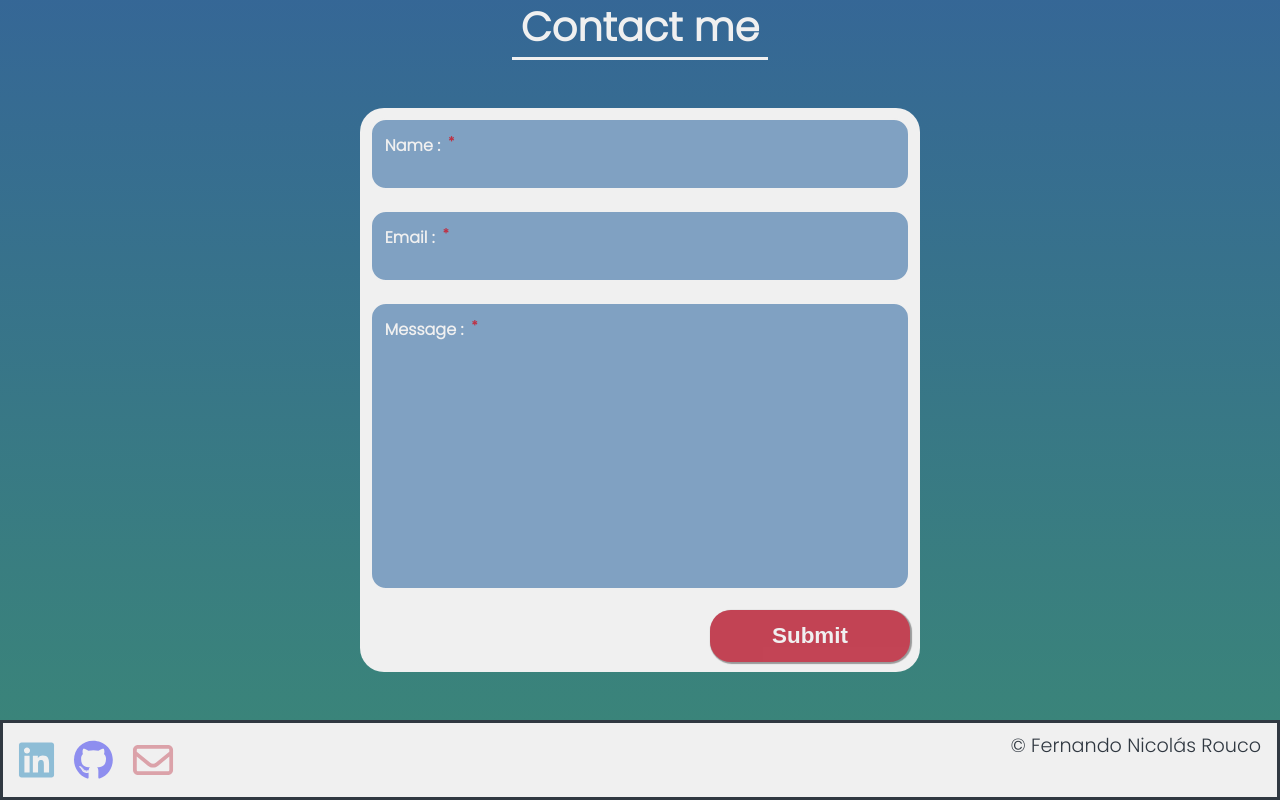
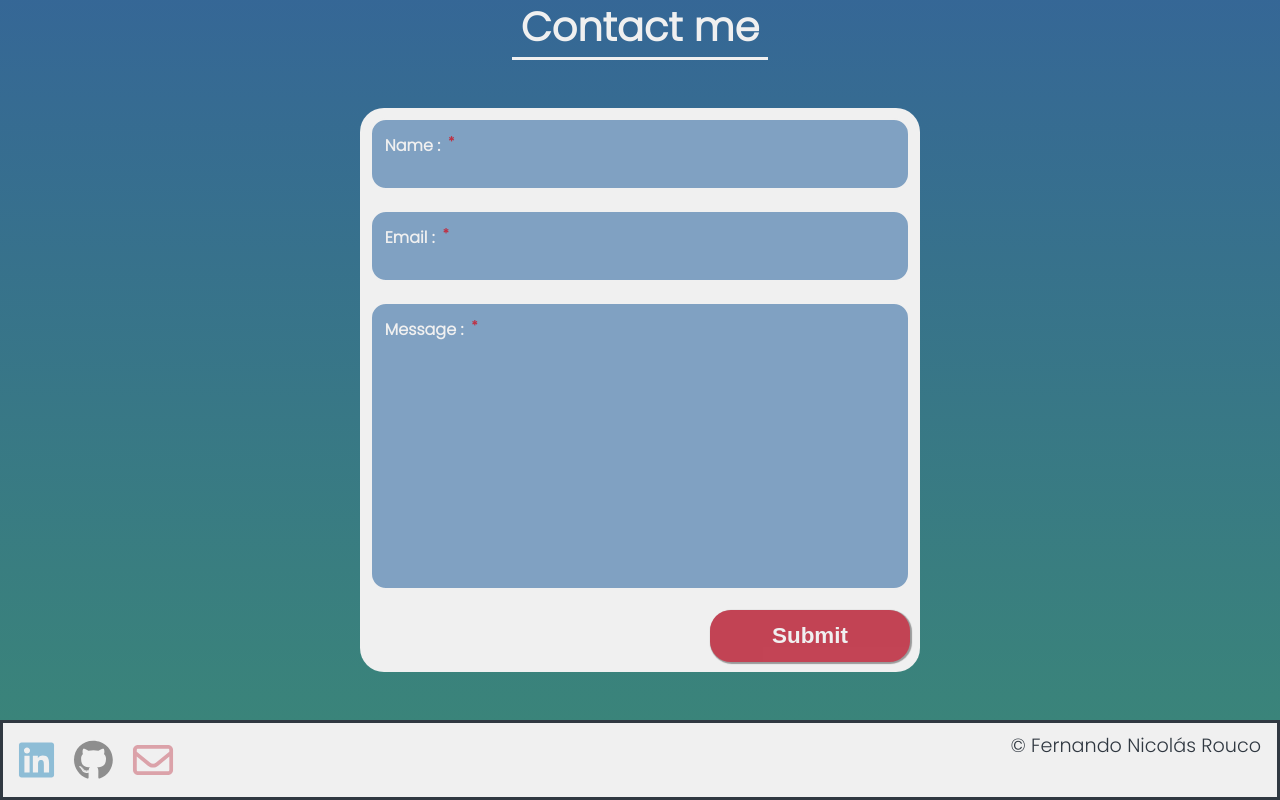
Before and after one commit to fer-rouco/portfolio, a React (Create React App) app in the folder client/: page / in a window 1280 px wide. Shown: the part 1640-2440 px from the top of the page. Built offline with nearby package versions, Linux system fonts and the light colour scheme.

Commit message:
Github icon color change

```diff
--- a/client/src/components/footer-content.scss
+++ b/client/src/components/footer-content.scss
@@ -8,6 +8,10 @@
 
   .fa-linkedin {
     color: #0273b1;
+  }
+
+  .fa-github {
+    color: #000000;
   }
 
   .fa-envelope {
```
